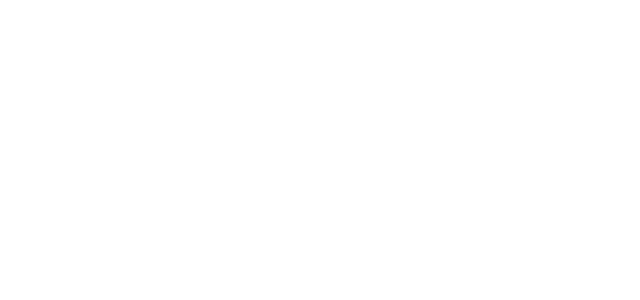
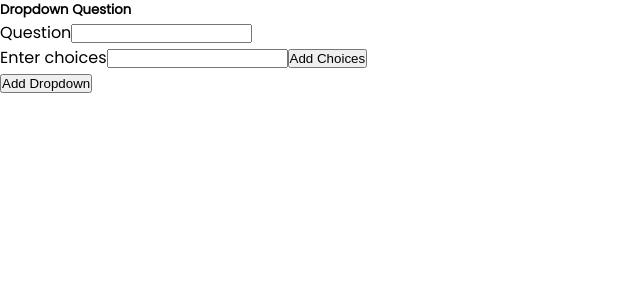
Before and after one commit to mohamad-tahan/survey-project, a React (Create React App) app in the folder react-survey/: page /addSelectType in a window 1280 px wide. Before the commit this address had no page. Shown: the top 300 px of the page, without its empty margins (0-640 px from the left). Built offline with nearby package versions, Linux system fonts and the light colour scheme.

Commit message:
Applied Minor changes

```diff
--- a/react-survey/src/App.js
+++ b/react-survey/src/App.js
@@ -6,8 +6,13 @@ import { BrowserRouter, Routes, Route} from "react-router-dom";
 import AddQuestions from './components/AddQuestions';
 import Navbar from './components/Navbar';
 import AddSurvey from './components/AddSurvey';
-
-
+import TextType from './components/TextType';
+import SelectType from './components/SelectType';
+import RadioType from './components/RadioType';
+import Checkbox from './components/Checkbox';
+import DateType from './components/DateType';
+import EmailType from './components/EmailType';
+import Survey from './components/Survey';
 
 
 
@@ -19,15 +24,23 @@ function App() {
 
 
       <BrowserRouter>
-       <div className="App">
+       <div className="App" id = "app">
 
         <Routes>
 
         <Route path="/login" element={<Login />}></Route>
 
           <Route path="/addSurvey" element={<AddSurvey /> }></Route>
-          <Route path="/addQuestions" element={<AddQuestions /> }></Route>
+          <Route path="/addtextType" element={<TextType /> }></Route>
+          <Route path="/addSelectType" element={<SelectType /> }></Route>
+          <Route path="/addRadioType" element={<RadioType /> }></Route>
+          <Route path="/addCheckbox" element={<Checkbox /> }></Route>
+          <Route path="/addDate" element={<DateType /> }></Route>
+          <Route path="/addEmail" element={<EmailType /> }></Route>
           <Route path="/test" element={<Test /> }></Route>
+
+
+          <Route path="/survey" element={<Survey /> }></Route>
 
         </Routes>
 
--- a/react-survey/src/components/AddSurvey.js
+++ b/react-survey/src/components/AddSurvey.js
@@ -18,6 +18,7 @@ const AddSurv = async() => {
 
         <div>
  <form className="add-form" >
+    <center>
          <Navbar />
         <div className="form-control">
           <label>Survey Name</label>
@@ -32,6 +33,7 @@ const AddSurv = async() => {
 
 
         <button onClick = {() => {AddSurv()}}> Add</button>
+        </center>
       </form>
         </div>
 
--- a/react-survey/src/components/Navbar.js
+++ b/react-survey/src/components/Navbar.js
@@ -5,7 +5,7 @@ function Navbar(){
   <div className='nav'>
 
     <li>
-      <Link to="/addquestions">Add Questions</Link>
+      <Link to="/survey">Add Questions</Link>
     </li>
     <li>
       <Link to="/addSurvey">Add Survey</Link>
--- a/react-survey/src/components/SelectType.js
+++ b/react-survey/src/components/SelectType.js
@@ -65,9 +65,9 @@ function SelectType() {
   return (
     <div id="selectDiv">
       <div id="choices">
-        <h5>Enter SelectType Question</h5>
+        <h5>Dropdown Question</h5>
 
-        <label>Enter Question</label>
+        <label>Question</label>
         <input
           type="text"
           id="text"
@@ -99,7 +99,7 @@ function SelectType() {
             AddQuestion();
           }}
         >
-          Add Question
+          Add Dropdown
         </button>
       </div>
     </div>
--- a/react-survey/src/components/TextType.js
+++ b/react-survey/src/components/TextType.js
@@ -21,7 +21,7 @@ function TextType(){
 
     return(
         <div>
-            <h5>Enter textType Question</h5>
+            <h5>TextType Question</h5>
             <input type="text" id="text" value={input} onInput={e => setInput(e.target.value)}/>
             <button onClick={()=>{AddQuestion()}}>Add TextType Question</button>
 
```
